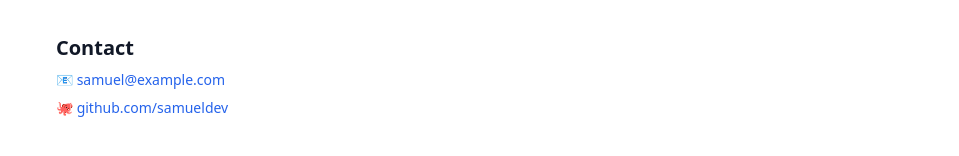
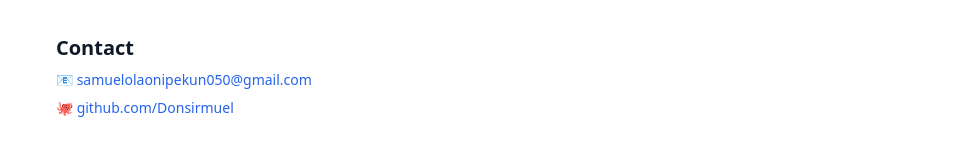
Before and after one commit to Donsirmuel/samuel-portfolio, a plain HTML site: page index.html in a window 1280 px wide. Shown: the part 1054-1210 px from the top of the page, without its empty margins (160-1119 px from the left). Drawn offline with nearby package versions, Linux system fonts and the light colour scheme.

Commit message:
Update index.html

```diff
--- a/index.html
+++ b/index.html
@@ -92,8 +92,8 @@
   <!-- Contact -->
   <section class="max-w-4xl mx-auto px-6 py-12 border-t border-gray-200 dark:border-gray-700 animate-fadeInUp">
     <h2 class="text-xl font-semibold mb-2">Contact</h2>
-    <p class="text-sm mb-2">📧 <a href="mailto:samuel@example.com" class="text-blue-600 dark:text-blue-400">samuel@example.com</a></p>
-    <p class="text-sm">🐙 <a href="https://github.com/samueldev" class="text-blue-600 dark:text-blue-400">github.com/samueldev</a></p>
+    <p class="text-sm mb-2">📧 <a href="mailto:samuelolaonipekun050@gmail.com" class="text-blue-600 dark:text-blue-400">samuelolaonipekun050@gmail.com</a></p>
+    <p class="text-sm">🐙 <a href="https://github.com/Donsirmuel" class="text-blue-600 dark:text-blue-400">github.com/Donsirmuel</a></p>
   </section>
 
 </body>
```
